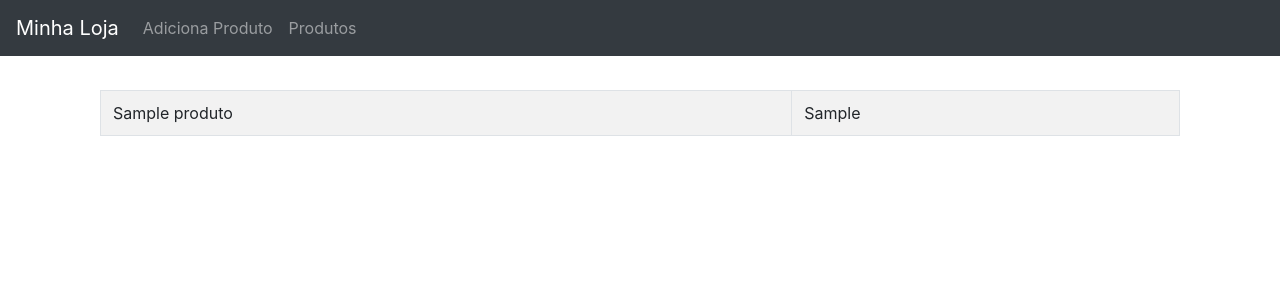
After one commit to marceloTurin/php-mySQL, a PHP site: page /produto-lista.php in a window 1280 px wide. The commit adds this page. Shown: the top 300 px of the page. Run offline with PHP 8.4, Linux system fonts and the light colour scheme; tables that the repository leaves empty or names only in its code hold one stand-in row (values such as "Sample post").

Commit message:
Aula 5 e 6: Listando produtos

```diff
--- /dev/null
+++ b/banco-produto.php
@@ -0,0 +1,16 @@
+<?php
+
+function listaProduto($conexao){
+	$produtos = array();
+	$resultado  = mysqli_query($conexao, "select * from produtos");
+	while($produto = mysqli_fetch_assoc($resultado)){
+		array_push($produtos,$produto);
+	}
+	return $produtos;
+}
+
+function insereProduto($conexao,$nome,$preco){
+	$query = "insert into produtos (nome, preco) values ('{$nome}',{$preco})";
+	$resultadoDaInsercao = mysqli_query($conexao, $query);
+	return $resultadoDaInsercao;
+}
--- a/cabecalho.php
+++ b/cabecalho.php
@@ -15,7 +15,7 @@
 	  <!-- Links -->
 	  <ul class="navbar-nav">
 	    <li class="nav-item"><a class="nav-link" href="produto-formulario.php">Adiciona Produto</a></li>
-	    <li class="nav-item"><a class="nav-link" href="#">Sobre</a></li>
+	    <li class="nav-item"><a class="nav-link" href="produto-lista.php">Produtos</a></li>
 	  </ul>
 	</nav>
     <div class="container">
--- /dev/null
+++ b/conecta.php
@@ -0,0 +1,2 @@
+<?php
+$conexao = mysqli_connect("localhost", "root", "", "loja");
--- /dev/null
+++ b/produto-lista.php
@@ -0,0 +1,20 @@
+<?php include("cabecalho.php");
+include("conecta.php");
+include("banco-produto.php"); ?>
+
+<?php
+$produtos = listaProduto($conexao);
+?>
+
+<table class="table table-striped table-bordered">
+	<?php
+	foreach($produtos as $produto): ?>
+		<tr>
+			<td><?=$produto['nome']?></td>
+			<td><?=$produto['preco']?></td>
+		</tr>
+		<?php
+	endforeach ?>
+</table>
+
+<?php include("rodape.php"); ?>
```
Also changed, not shown: adiciona-produto.php (+4 -7 lines).
